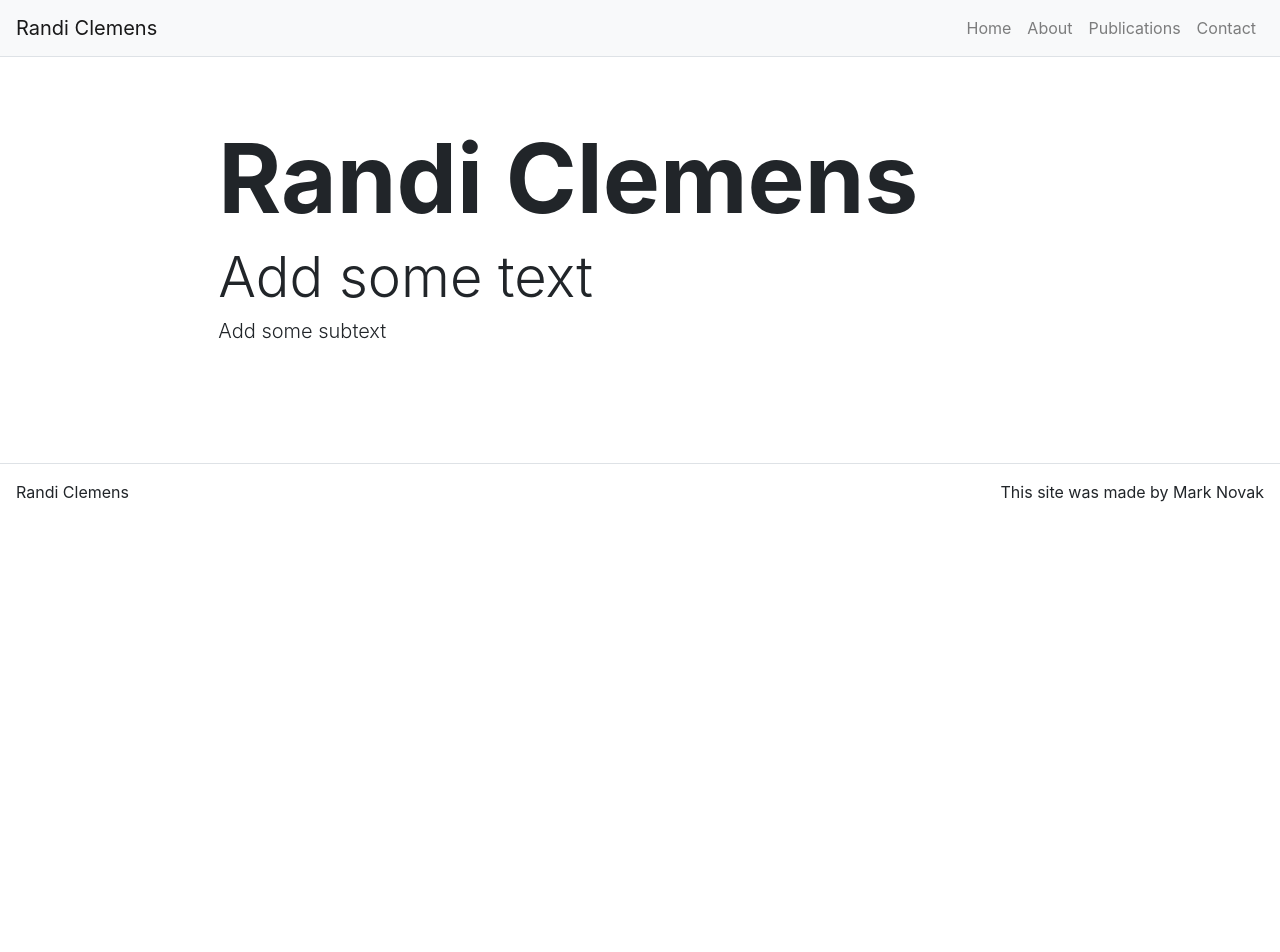
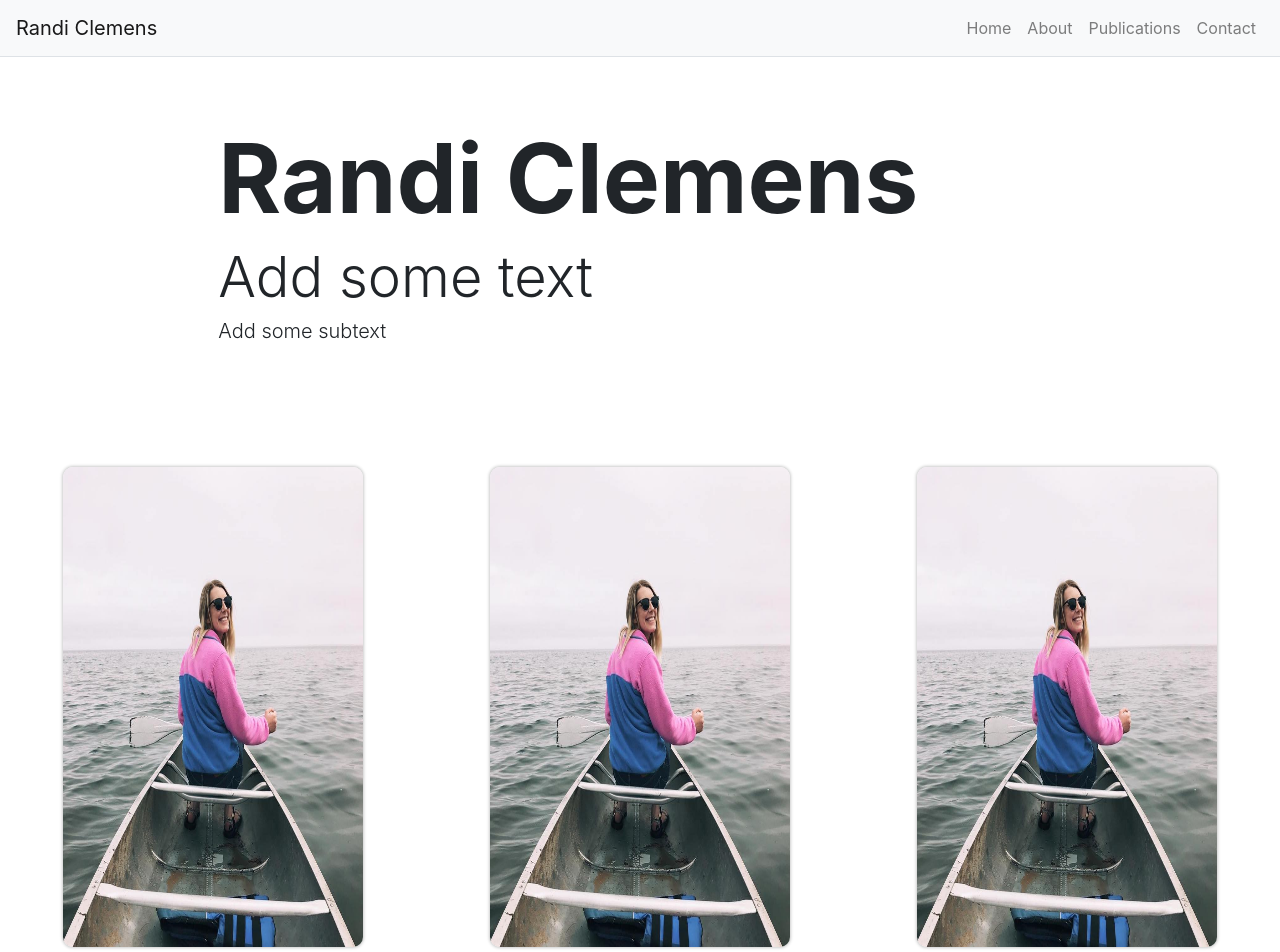
Before and after one commit to manovak24/randi_clemens, a React (Create React App) app: page / in a window 1280 px wide. Shown: the top 952 px of the page. Before the commit the page ends 800 px from the top, so only its background shows below. Built offline with nearby package versions, Linux system fonts and the light colour scheme.

Commit message:
creating the Carsouel information on the home page

```diff
--- /dev/null
+++ b/src/Components/Cards/CardInfo.js
@@ -0,0 +1,16 @@
+import React from 'react';
+import { useSpring, animated } from 'react-spring';
+
+function CardInfo(props) {
+    const style = useSpring({opacity: 1, from: {opacity:0}});
+
+    return(
+        <animated.div className="r-card-info" style={style}>
+            <p className="r-card-title">{props.title}</p>
+            <p className="r-card-subTitle">{props.subTitle}</p>
+            <a href={props.link} target="_blank" rel="noopener noreferrer">View</a>
+        </animated.div>
+    )
+}
+
+export default CardInfo;
--- /dev/null
+++ b/src/Components/Cards/Cards.js
@@ -0,0 +1,13 @@
+import React from 'react';
+import CardInfo from './CardInfo';
+
+function Card(props) {
+    return(
+        <div className="d-inline-block r-card" onClick={(e) => props.click(props.item)}>
+            <img className="r-card-image" src={props.item.imgSrc} alt="Missing pic" />
+            { props.item.selected && <CardInfo title={props.item.title} subTitle={props.item.subTitle} link={props.item.link} /> }
+        </div>
+    );
+}
+
+export default Card;
--- /dev/null
+++ b/src/Components/Cards/Carousel.js
@@ -0,0 +1,70 @@
+import React from 'react';
+import randi from '../../Assets/randi.jpg';
+import Card from './Cards';
+import Container from 'react-bootstrap/container';
+
+import Row from 'react-bootstrap/Row';
+
+class Carousel extends React.Component {
+    constructor(props) {
+        super(props);
+        this.state = {
+            items: [
+                {
+                    id: 0,
+                    title: 'Card 0',
+                    subTitle: 'Add subtitle',
+                    imgSrc: randi,
+                    link: 'https://www.nmu.edu/',
+                    selected: false
+                },
+                {
+                    id: 1,
+                    title: 'Card 1',
+                    subTitle: 'Add subtitle',
+                    imgSrc: randi,
+                    link: 'https://www.nmu.edu/',
+                    selected: false
+                },
+                {
+                    id: 2,
+                    title: 'Card 2',
+                    subTitle: 'Add subtitle',
+                    imgSrc: randi,
+                    link: 'https://www.nmu.edu/',
+                    selected: false
+                }
+            ]
+        };
+        this.makeItems = this.makeItems.bind(this);
+    }
+
+    handleCardClick = (id, card) => {
+        let items = [...this.state.items];
+        items[id].selected = items[id].selected ? false : true;
+        items.forEach(items => {
+            if(items.id !== id) {
+                items.selected = false;
+            }
+        });
+        this.setState({ items });
+    }
+
+    makeItems(items) {
+        return items.map(item => {
+            return <Card item={item} click={(e => this.handleCardClick(item.id, e))} key={item.id} />
+        })
+    }
+
+    render() {
+        return (
+            <Container fluid={true}>
+                <Row className="justify-content-around">
+                    {this.makeItems(this.state.items)}
+                </Row>
+            </Container>
+        );
+    }
+}
+
+export default Carousel;
--- a/src/Pages/HomePage.js
+++ b/src/Pages/HomePage.js
@@ -1,9 +1,13 @@
 import React from 'react';
-import Hero from '../Components/Hero/Hero'
+import Hero from '../Components/Hero/Hero';
+import Carousel from '../Components/Cards/Carousel';
 
 function HomePage(props) {
     return(
-        <Hero title={props.title} subTitle={props.subTitle} text={props.text} />
+        <div>
+            <Hero title={props.title} subTitle={props.subTitle} text={props.text} />
+            <Carousel />
+        </div>
     );
 }
 
--- a/src/index.css
+++ b/src/index.css
@@ -11,3 +11,29 @@
   font-family: source-code-pro, Menlo, Monaco, Consolas, 'Courier New',
     monospace;
 }
+
+.r-card {
+  margin: 20px;
+}
+
+.r-card-image {
+  border-radius: 10px;
+  width: 300px;
+  height: 480px;
+  box-shadow: 0px 0px 3px 1px #ccc;
+}
+
+.r-card-info {
+  margin-top: 10px;
+  min-height: 100px;
+}
+
+.r-card-title {
+  font-size: 24px;
+  margin: 0px;
+}
+
+.r-card-sub-title {
+  font-size: 16px;
+  margin: 0px;
+}
```
Also changed, not shown: src/Assets/randi.jpg (added).
